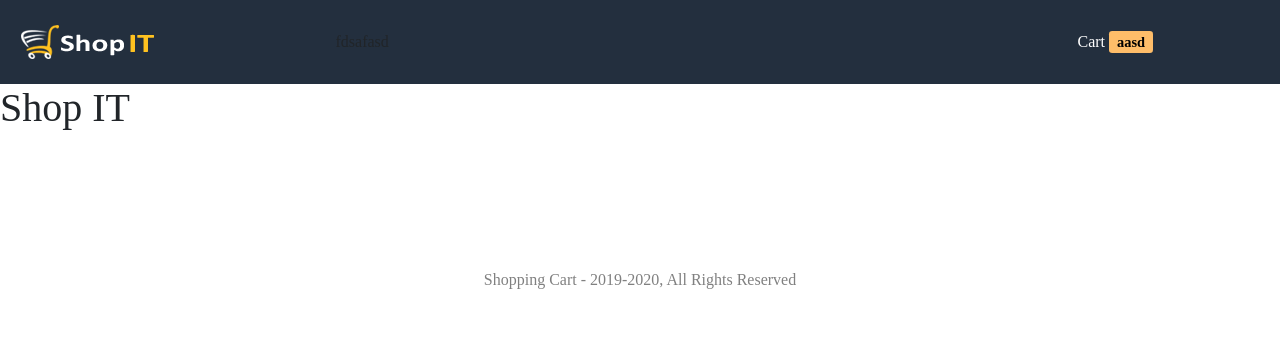
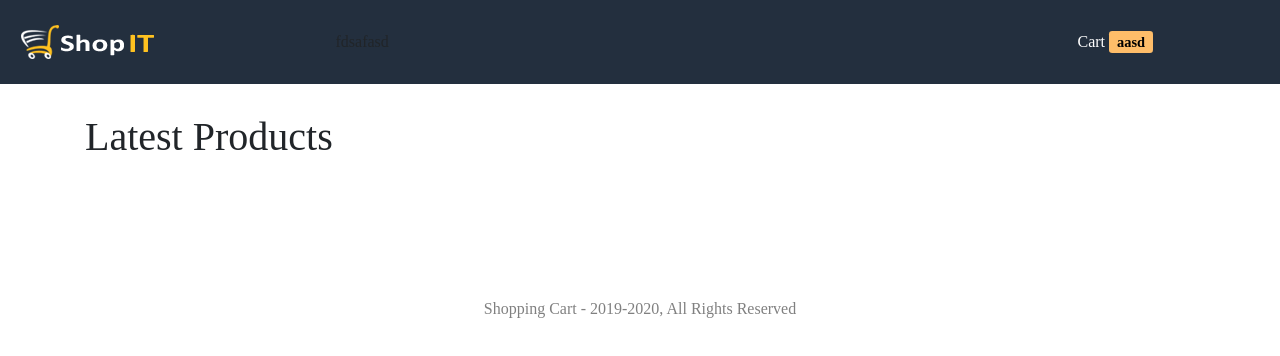
Before and after one commit to buscanopaul/mern-stack-shopit, a React (Create React App) app in the folder frontend/: page / in a window 1280 px wide. Shown: the top 356 px of the page. Built offline with nearby package versions, Linux system fonts and the light colour scheme; a web font is replaced by a local one.

Commit message:
Adds ShopIT homepage

```diff
--- a/frontend/src/App.js
+++ b/frontend/src/App.js
@@ -1,12 +1,14 @@
 import Header from './components/layout/Header'
 import Footer from './components/layout/Footer'
+import Home from './components/Home'
+
 import './App.css';
 
 function App() {
   return (
     <div className="App">
       <Header />
-      <h1>Shop IT</h1>
+      <Home />
       <Footer />
     </div>
   );
--- /dev/null
+++ b/frontend/src/components/Home.js
@@ -0,0 +1,11 @@
+import React from 'react'
+
+const Home = () => {
+    return (
+        <div className="container container-fluid">
+            <h1 id="products_heading">Latest Products</h1>
+        </div>
+    )
+}
+
+export default Home
```
